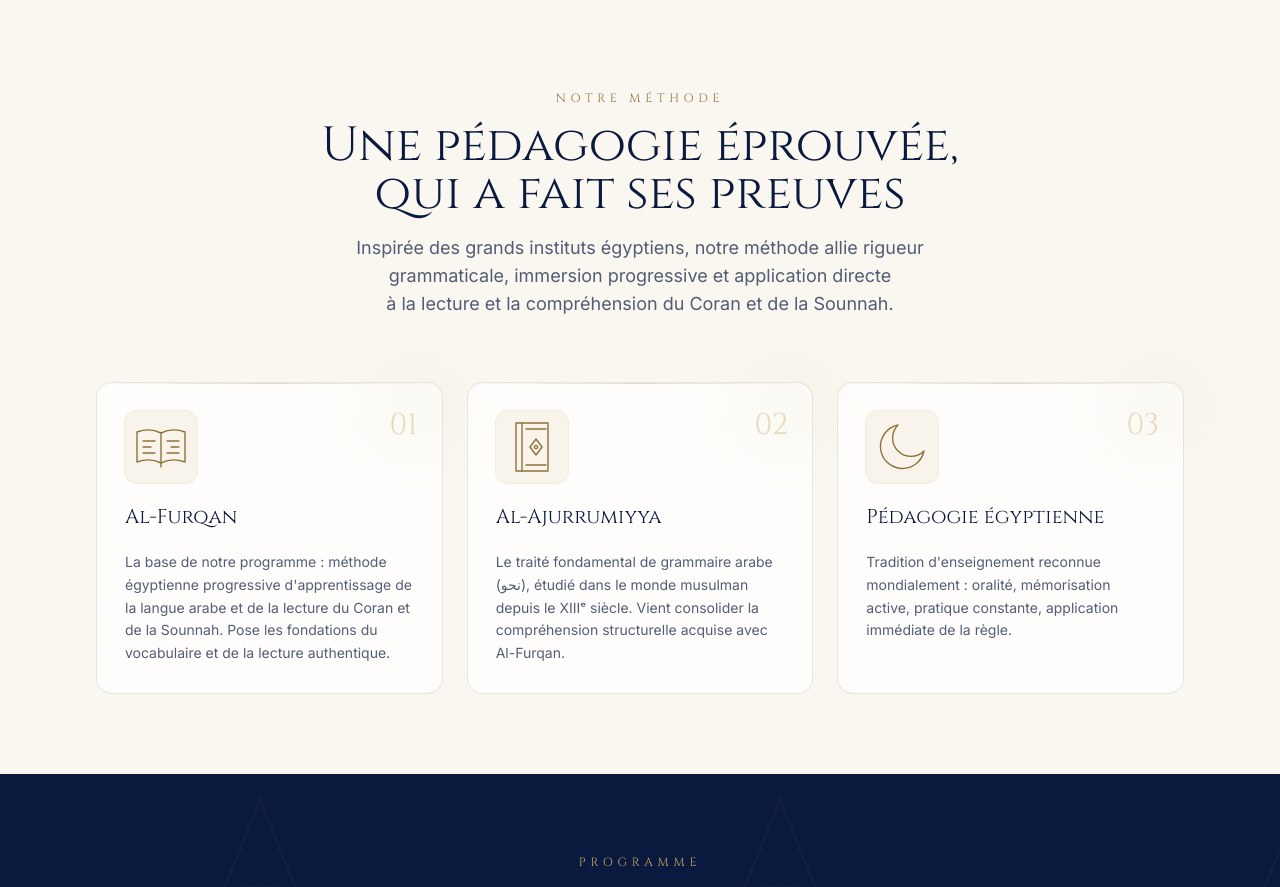
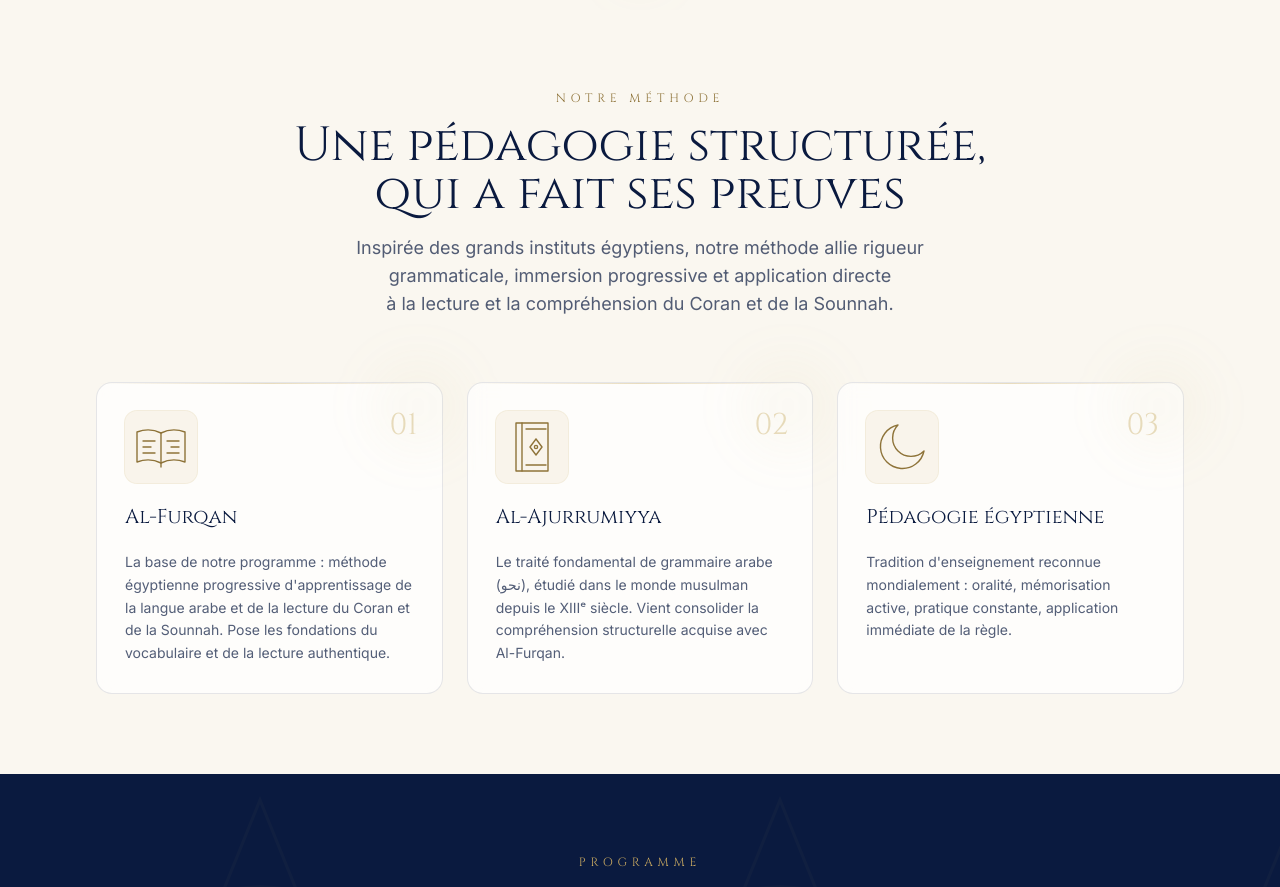
Before and after one commit to FaroukHUB/alirtiqa, a Next.js app: page / in a window 1280 px wide. Shown: the part 2040-2927 px from the top of the page. Built offline with nearby package versions, Linux system fonts and the light colour scheme; no server answers; the database is empty.

Commit message:
Home: remplace 'éprouvée' par 'structurée' (évite la redondance avec 'qui a fait ses preuves')
Co-Authored-By: Claude Opus 4.7 (1M context) <noreply@anthropic.com>

```diff
--- a/src/components/sections/Methode.tsx
+++ b/src/components/sections/Methode.tsx
@@ -133,7 +133,7 @@ export function Methode() {
       <div className="container-prose">
         <SectionHeading
           kicker="Notre méthode"
-          title={<>Une pédagogie éprouvée, qui a fait ses preuves</>}
+          title={<>Une pédagogie structurée, qui a fait ses preuves</>}
           description="Inspirée des grands instituts égyptiens, notre méthode allie rigueur grammaticale, immersion progressive et application directe à la lecture et la compréhension du Coran et de la Sounnah."
         />
 
```
